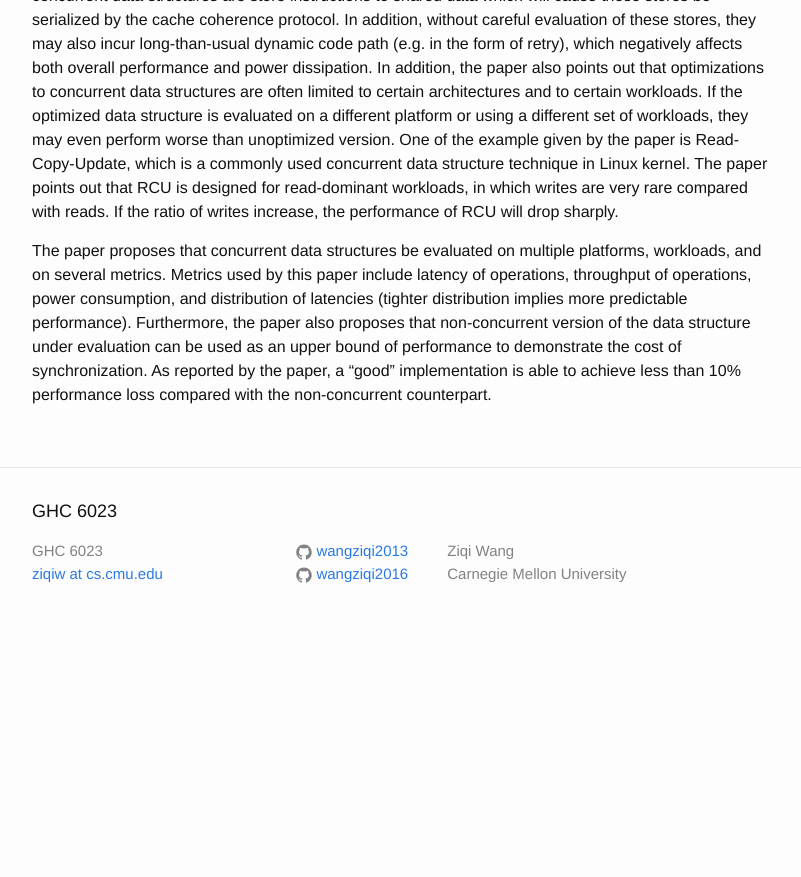
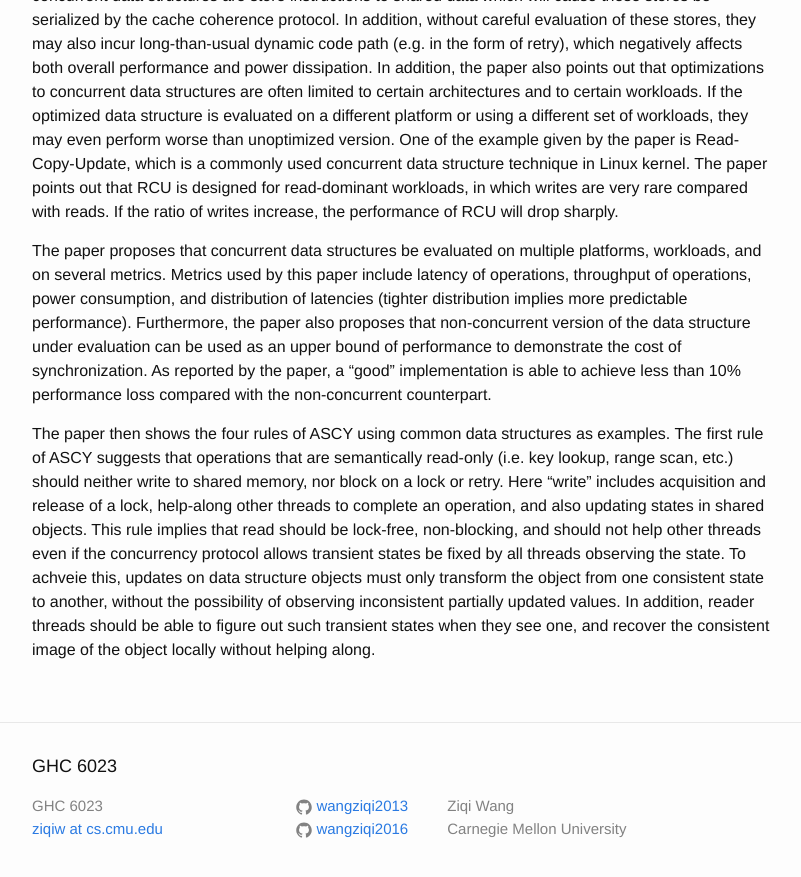
Before and after one commit to wangziqi2013/wangziqi2013.github.io, a Jekyll site: the page built from _posts/2019-11-23-ascy.markdown, in a window 1280 px wide and 900 px high, scrolled down 598 px. Shown: the top 877 px of the window, without its empty margins (238-1039 px from the left). Built offline with Jekyll 4.4.1, drawn with Linux system fonts in a browser that asks for light colours; before the commit the page ends 1243 px from its top, so only the background shows below that.

Commit message:
Adding first rule

```diff
--- a/_posts/2019-11-23-ascy.markdown
+++ b/_posts/2019-11-23-ascy.markdown
@@ -30,3 +30,13 @@ distribution of latencies (tighter distribution implies more predictable perform
 that non-concurrent version of the data structure under evaluation can be used as an upper bound of performance to
 demonstrate the cost of synchronization. As reported by the paper, a "good" implementation is able to achieve less than
 10% performance loss compared with the non-concurrent counterpart.
+
+The paper then shows the four rules of ASCY using common data structures as examples. The first rule of ASCY suggests that
+operations that are semantically read-only (i.e. key lookup, range scan, etc.) should neither write to shared memory, nor
+block on a lock or retry. Here "write" includes acquisition and release of a lock, help-along other threads to complete
+an operation, and also updating states in shared objects. This rule implies that read should be lock-free, non-blocking,
+and should not help other threads even if the concurrency protocol allows transient states be fixed by all threads
+observing the state. To achveie this, updates on data structure objects must only transform the object from one consistent
+state to another, without the possibility of observing inconsistent partially updated values. In addition, reader threads
+should be able to figure out such transient states when they see one, and recover the consistent image of the object locally
+without helping along.
```
